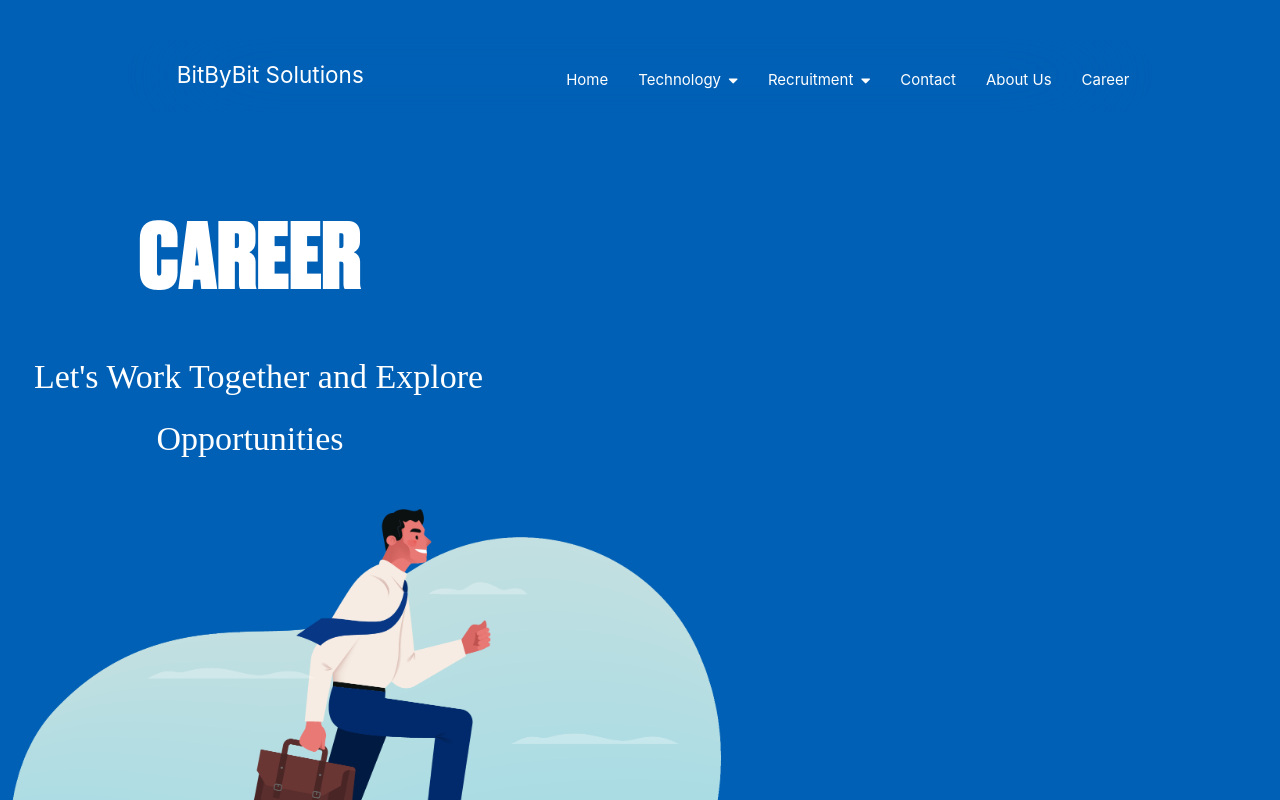
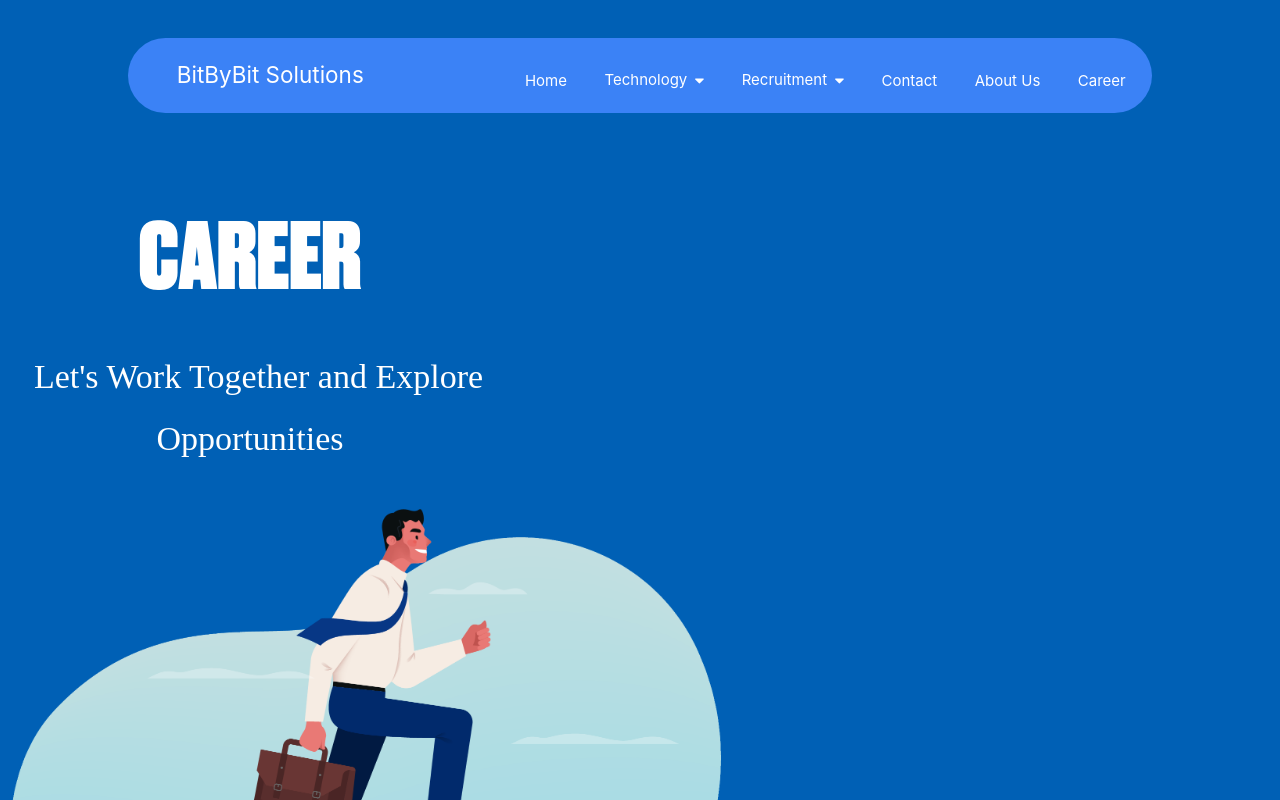
Before and after one commit to LatestB3website/New-B3-Website, a React (Create React App) app: page /careers in a window 1280 px wide. Shown: the top 800 px of the page. Built offline with nearby package versions, Linux system fonts and the light colour scheme; a web font is replaced by a local one; what google-maps-react would draw is missing.

Commit message:
AK(Header)

```diff
--- a/src/components/Header/header.js
+++ b/src/components/Header/header.js
@@ -1,12 +1,12 @@
 import React, { useState } from "react";
 import { Dropdown1, Dropdown2 } from "./Dropdown";
-import B3logof from "../../assets/images/B3logof.png";
-import { BrowserRouter as Router, Switch, Route, Link } from "react-router-dom";
+import { BrowserRouter as Router, Link } from "react-router-dom";
 
 function Header() {
   const [click, setClick] = useState(false);
   const [dropdown1, setDropdown1] = useState(false);
   const [dropdown2, setDropdown2] = useState(false);
+
   const handleClick = () => setClick(!click);
   const closeMobileMenu = () => setClick(false);
 
@@ -25,6 +25,7 @@ function Header() {
       setDropdown1(false);
     }
   };
+
   const onMouseEnter2 = () => {
     if (window.innerWidth < 960) {
       setDropdown2(false);
@@ -43,49 +44,118 @@ function Header() {
 
   return (
     <>
-      {/* <nav className="sticky top-4 rounded-3xl h-20 flex justify-between backdrop-blur-3xl   items-center z-10 mt-3 navbar1 mx-auto   w-[90%] m-auto text-lg font-medium transition-all duration-300 shadow-lg"> */}
-      <nav className="flex  w-[80%] fixed top-10 inset-x-0 mx-auto z-[5000] navbar1  h-[5rem] backdrop-blur-3xl rounded-full pr-2 pl-8  items-center justify-between space-x-4">
-        <Link to="/" className="text-white ml-5 cursor-pointer font-montserrat no-underline text-2xl transform hover:scale-105 transition-transform duration-300" onClick={closeMobileMenu}>
+      <nav className="flex w-[80%] fixed top-10 inset-x-0 mx-auto z-[5000] navbar1 h-[5rem] bg-blue-500 rounded-full pr-2 pl-8 items-center justify-between space-x-4">
+        <Link
+          to="/"
+          className="text-white ml-5 cursor-pointer font-montserrat no-underline text-2xl transform hover:scale-105 transition-transform duration-300"
+          onClick={closeMobileMenu}
+        >
           BitByBit Solutions
         </Link>
-        <div className="block md:hidden absolute top-0 right-0 transform translate-y-1/2 -translate-x-full text-white text-2xl cursor-pointer" onClick={handleClick}>
+        <div
+          className="block md:hidden absolute top-0 right-0 transform translate-y-1/2 -translate-x-full text-white text-2xl cursor-pointer"
+          onClick={handleClick}
+        >
           <i className={click ? "fas fa-times" : "fas fa-bars"} />
         </div>
-        <ul className={`text-white pt-3 md:flex md:items-center md:justify-end md:w-auto md:mr-8 transition-all duration-300 ${click ? 'flex flex-col w-full h-screen bg-blue-900 absolute top-20 left-0 opacity-100 transition duration-500 ease-in-out z-100' : 'hidden'}`}>
+        <ul
+          className={`text-white pt-3 md:flex md:items-center md:justify-end md:w-auto md:mr-8 transition-all duration-300 ${
+            click
+              ? "flex flex-col w-full h-screen bg-blue-900 absolute top-20 left-0 opacity-100 transition duration-500 ease-in-out z-100"
+              : "hidden"
+          }`}
+        >
           <li className="nav-item mx-4">
-            <Link to="/" className="nav-link" onClick={closeMobileMenu}>
+            <Link
+              to="/"
+              className="nav-link from-left p-1"
+              onClick={closeMobileMenu}
+            >
               Home
             </Link>
           </li>
-          <li className="nav-item mx-4" onMouseEnter={onMouseEnter1} onMouseLeave={onMouseLeave1}>
-            <Link to="/technology" className="nav-link flex items-center" onClick={closeMobileMenu}>
-              Technology <i className="fas fa-caret-down ml-2 transition-transform duration-300 transform hover:rotate-180" />
+          <li
+            className="nav-item mx-4"
+            onMouseEnter={onMouseEnter1}
+            onMouseLeave={onMouseLeave1}
+          >
+            <Link
+              to="/technology"
+              className="nav-link p-1 flex items-center from-left"
+              onClick={closeMobileMenu}
+            >
+              Technology{" "}
+              <i className="fas fa-caret-down ml-2 transition-transform duration-300 transform hover:rotate-180" />
             </Link>
             {dropdown1 && <Dropdown1 />}
           </li>
-          <li className="nav-item mx-4" onMouseEnter={onMouseEnter2} onMouseLeave={onMouseLeave2}>
-            <Link to="/recruitment" className="nav-link flex items-center" onClick={closeMobileMenu}>
-              Recruitment <i className="fas fa-caret-down ml-2 transition-transform duration-300 transform hover:rotate-180" />
+          <li
+            className="nav-item mx-4"
+            onMouseEnter={onMouseEnter2}
+            onMouseLeave={onMouseLeave2}
+          >
+            <Link
+              to="/recruitment"
+              className="nav-link p-1 flex items-center from-left"
+              onClick={closeMobileMenu}
+            >
+              Recruitment{" "}
+              <i className="fas fa-caret-down ml-2 transition-transform duration-300 transform hover:rotate-180" />
             </Link>
             {dropdown2 && <Dropdown2 />}
           </li>
           <li className="nav-item mx-4">
-            <Link to="/contact" className="nav-link" onClick={closeMobileMenu}>
+            <Link
+              to="/contact"
+              className="nav-link p-1 from-left"
+              onClick={closeMobileMenu}
+            >
               Contact
             </Link>
           </li>
           <li className="nav-item mx-4">
-            <Link to="/aboutus" className="nav-link" onClick={closeMobileMenu}>
+            <Link
+              to="/aboutus"
+              className="nav-link p-1 from-left"
+              onClick={closeMobileMenu}
+            >
               About Us
             </Link>
           </li>
           <li className="nav-item mx-4">
-            <Link to="/careers" className="nav-link" onClick={closeMobileMenu}>
+            <Link
+              to="/careers"
+              className="nav-link  p-1 from-left"
+              onClick={closeMobileMenu}
+            >
               Career
             </Link>
           </li>
         </ul>
       </nav>
+
+      <style jsx>{`
+        .nav-link {
+          position: relative;
+          display: inline-block;
+        }
+        .nav-link:after {
+          content: "";
+          position: absolute;
+          width: 100%;
+          transform: scaleX(0);
+          height: 2px;
+          bottom: 0;
+          left: 0;
+          background-color: black;
+          transform-origin: bottom right;
+          transition: transform 250ms ease-in-out;
+        }
+        .nav-link:hover:after {
+          transform: scaleX(1);
+          transform-origin: bottom left;
+        }
+      `}</style>
     </>
   );
 }
```
